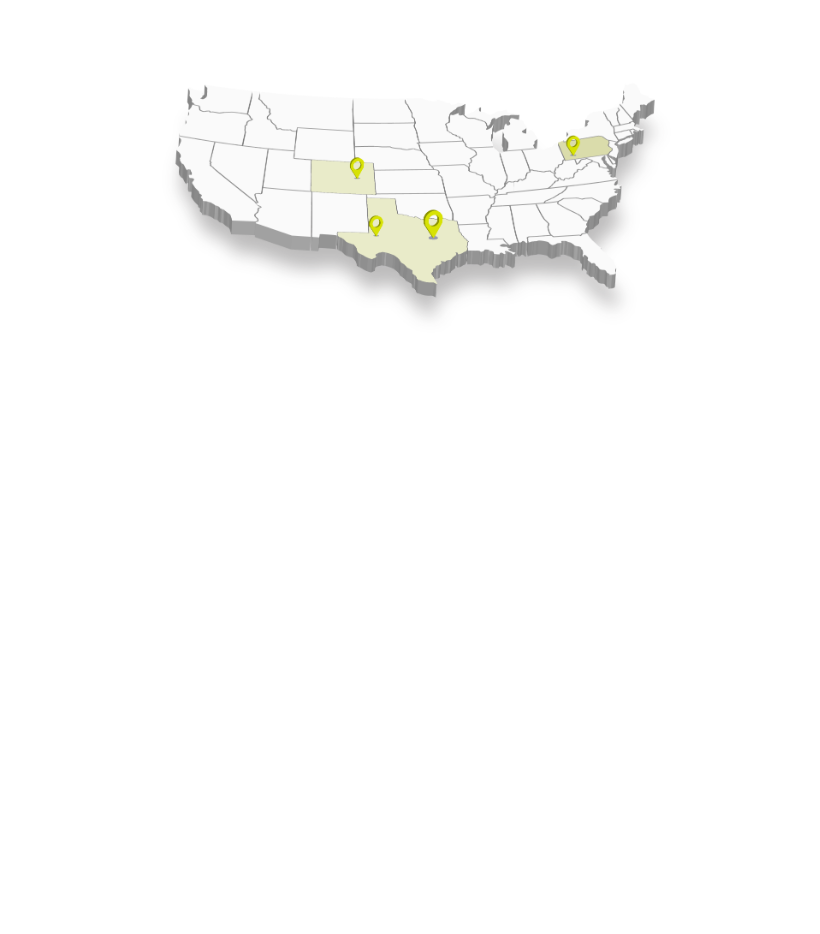
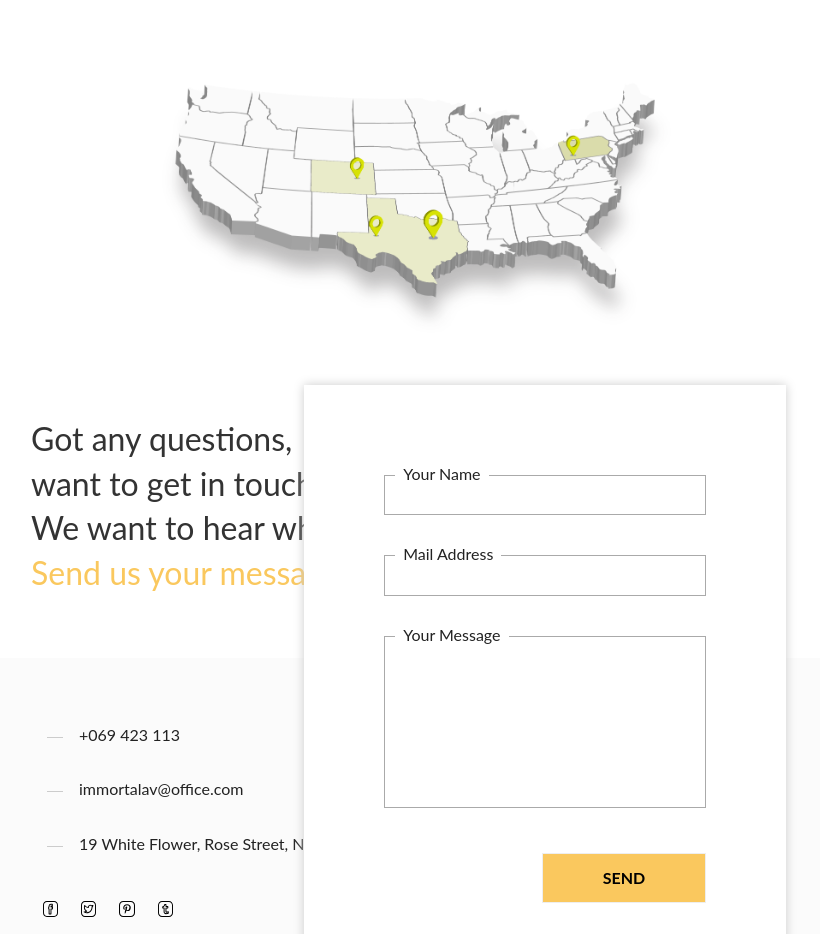
Before and after one commit to miceyjuice/projectWEB, a plain HTML site: page index.html in a window 1280 px wide. Shown: the part 1866-2800 px from the top of the page, without its empty margins (225-1045 px from the left). Before the commit the page ends 2221 px from the top, so only its background shows below. Drawn offline with nearby package versions, Linux system fonts and the light colour scheme.

Commit message:
v0.5
Finished layout without JS

```diff
--- a/css/main.css
+++ b/css/main.css
@@ -169,11 +169,11 @@ textarea {
 *
 * For modern browsers
 * 1. The space content is one way to avoid an Opera bug when the
-*    `contenteditable` attribute is included anywhere else in the document.
+*    contenteditable attribute is included anywhere else in the document.
 *    Otherwise it causes space to appear at the top and bottom of elements
-*    that receive the `clearfix` class.
-* 2. The use of `table` rather than `block` is only necessary if using
-*    `:before` to contain the top-margins of child elements.
+*    that receive the clearfix class.
+* 2. The use of table rather than block is only necessary if using
+*    :before to contain the top-margins of child elements.
 */
 
 .clearfix:before,
@@ -235,14 +235,17 @@ textarea {
   list-style-type: none;
   padding: 20px;
 }
-
 .list__el{
   padding: 0 50px;
   text-decoration: none;
 }
+.list__el__link:hover{
+  color: var(--primaryColor);
+}
 .list__el__link{
   text-decoration: none;
   color: var(--fontColorFirst);
+  transition: 0.1s;
 }
 .lining{
   position: absolute;
@@ -284,7 +287,7 @@ textarea {
 .introduction__btn{
   padding: 15px 30px;
   background: #FAC85E;
-  border: none;
+  border: 1px solid #eee;
   font-weight: bold;
 }
 .showcasing{
@@ -338,7 +341,7 @@ textarea {
   min-height: 40px;
   width: 150px;
   background: var(--primaryColor);
-  border: 1px solid #aaa;
+  border: 1px solid #eee;
 }
 .text__header{
   font-weight: bold;
@@ -369,14 +372,156 @@ textarea {
   height: auto;
 }
 
+.information {
+  display: flex;
+  flex-wrap: wrap;
+  width: 100%;
+  position: relative;
+  justify-content: center;
+  padding-top: 30px;
+}
+
+.information__text {
+  display: flex;
+  flex-basis: 60%;
+  flex-wrap: wrap;
+  color: #111;
+  margin-bottom: 30px;
+}
+
+.information__text p,
+.information__text span  {
+  font-size: 2rem; /* TODO change color  */
+  color: #333;
+  flex-basis: 100%;
+}
+.contact__box{
+  display: flex;
+  justify-content: center;
+  flex-basis: 100%;
+  background: #FBFBFB;
+  padding: 50px 0 150px 0;
+}
+.information__contact {
+  flex-basis: 60%;
+  display: flex;
+  flex-wrap: wrap;
+}
+.information__contact p {
+  flex-basis: 100%;
+}
+.information__contact p::before{
+  display: inline-block;
+  content: "";
+  border-bottom: .1rem solid #ccc;
+  width: 1rem;
+  margin: -0.8rem 1rem;
+  padding-top: 1px;
+  transform: translateY(-1rem);
+}
+.information__contact__icons {
+  flex-basis: 20%;
+  display: flex;
+  justify-content: space-around;
+  align-items: center;
+  padding-top: 30px;
+}
+.information__contact__icons img{
+  width: 10%;
+  height: auto;
+}
+.information__text span {
+  color: var(--primaryColor);
+}
+
+.information__form {
+  position: absolute;
+  right: 21%;
+  display: flex;
+  flex-wrap: wrap;
+  box-shadow: 0 0 10px #ccc;
+  padding: 50px 80px 60px 80px;
+  background: #fff;
+  flex-direction: column;
+}
+.inputty{
+  position: relative;
+}
+.inputty input[type="text"],
+.inputty textarea{
+  flex-basis: 100%;
+  padding: 10px;
+  border-radius: 0;
+  border: 1px solid #aaa;
+  margin-top: 40px;
+  width: 300px;
+}
+.inputty::before{
+  content: "";
+  position: absolute;
+  left: 11px;
+  top: 26px;
+  background: #fff;
+  color: #222;
+  padding: 2px 8px;
+}
+.inputty[active]::before{
+  color: var(--primaryColor);
+}
+#name::before{
+  content: "Your Name";
+}
+#mail::before{
+  content: "Mail Address";
+}
+#message::before{
+  content: "Your Message";
+}
+#button{
+  text-align: right;
+}
+button{
+  transition: 0.3s;
+}
+button:hover{
+  background: transparent !important;
+  border: 1px solid var(--primaryColor) !important;
+  font-weight: bold;
+  color: var(--primaryColor);
+  cursor: pointer;
+}
+.information__form textarea{
+  height: 150px;
+  resize: none;
+}
+.information__form button{
+  padding: 15px 60px;
+  text-transform: uppercase;
+  margin-top: 40px;
+  background: var(--primaryColor);
+  border: 1px solid #eee;
+  font-weight: bold;
+  justify-self: flex-end;
+}
+.credits{
+  display: flex;
+  justify-content: center;
+  padding: 50px 0;
+}
+.credits__paragraph{
+  flex-basis: 70%;
+  text-align: center;
+  color: #333;
+}
+
 @media only screen and (min-width: 35em) {
   /* Style adjustments for viewports that meet the condition */
 }
 
 @media print,
-  (-webkit-min-device-pixel-ratio: 1.25),
-  (min-resolution: 1.25dppx),
-  (min-resolution: 120dpi) {
+(-webkit-min-device-pixel-ratio: 1.25),
+(min-resolution: 1.25dppx),
+(min-resolution: 120dpi) {
   /* Style adjustments for high resolution devices */
 }
 
@@ -408,7 +553,7 @@ textarea {
   }
   /*
      * Don't show links that are fragment identifiers,
-     * or use the `javascript:` pseudo protocol
+     * or use the javascript: pseudo protocol
      */
   a[href^="#"]:after,
   a[href^="javascript:"]:after {
--- a/index.html
+++ b/index.html
@@ -152,8 +152,52 @@
       <img src="./img/map_reach.png" alt="" class="region__image">
     </div>
   </section>
+  <section class="information">
+    <div class="information__text">
+      <p>
+        Got any questions, <br>
+        want to get in touch with us? <br>
+        We want to hear what you think. <br>
+        <span class="information__text--highlight">
+          Send us your message!
+        </span>
+      </p>
+
+    </div>
+    <form class="information__form">
+      <div class="inputty" id="name">
+        <input type="text">
+      </div>
+      <div class="inputty" id="mail">
+        <input type="text">
+      </div>
+      <div class="inputty" id="message">
+        <textarea ></textarea>
+      </div>
+      <div class="inputty" id="button">
+        <button type="submit">send</button>
+      </div>
+    </form>
+    <div class="contact__box">
+      <div class="information__contact">
+                                                                                                                                                        <p>+069 423 113</p>
+        <p>immortalav@office.com</p>
+        <p>19 White Flower, Rose Street,
+          New York City, USA</p>
+        <div class="information__contact__icons"> <!-- TODO generlanie se przypierdol markup w html -->
+          <img src="./img/facebook.svg" alt="www.nazwastron.pl - ikona wyrożniająca nazwa itd">
+          <img src="./img/twitter.svg" alt="www.nazwastron.pl - ikona wyrożniająca nazwa itd">
+          <img src="./img/pinterest.svg" alt="www.nazwastron.pl - ikona wyrożniająca nazwa itd">
+          <img src="./img/tumblr.svg" alt="www.nazwastron.pl - ikona wyrożniająca nazwa itd">
+        </div>
+      </div>
+    </div>
+  </section>
   <footer class="credits">
-
+    <p class="credits__paragraph">
+      Copyright © 2020 Product_Theme. All rights reserved.
+      Created by Paweł Szumiec
+    </p>
   </footer>
   <!--  Icons made by <a href="https://www.flaticon.com/authors/smashicons" title="Smashicons">Smashicons</a> from <a href="https://www.flaticon.com/" title="Flaticon"> www.flaticon.com</a>-->
 </div>
```
Lines whose indentation alone changed are shown as unchanged.
